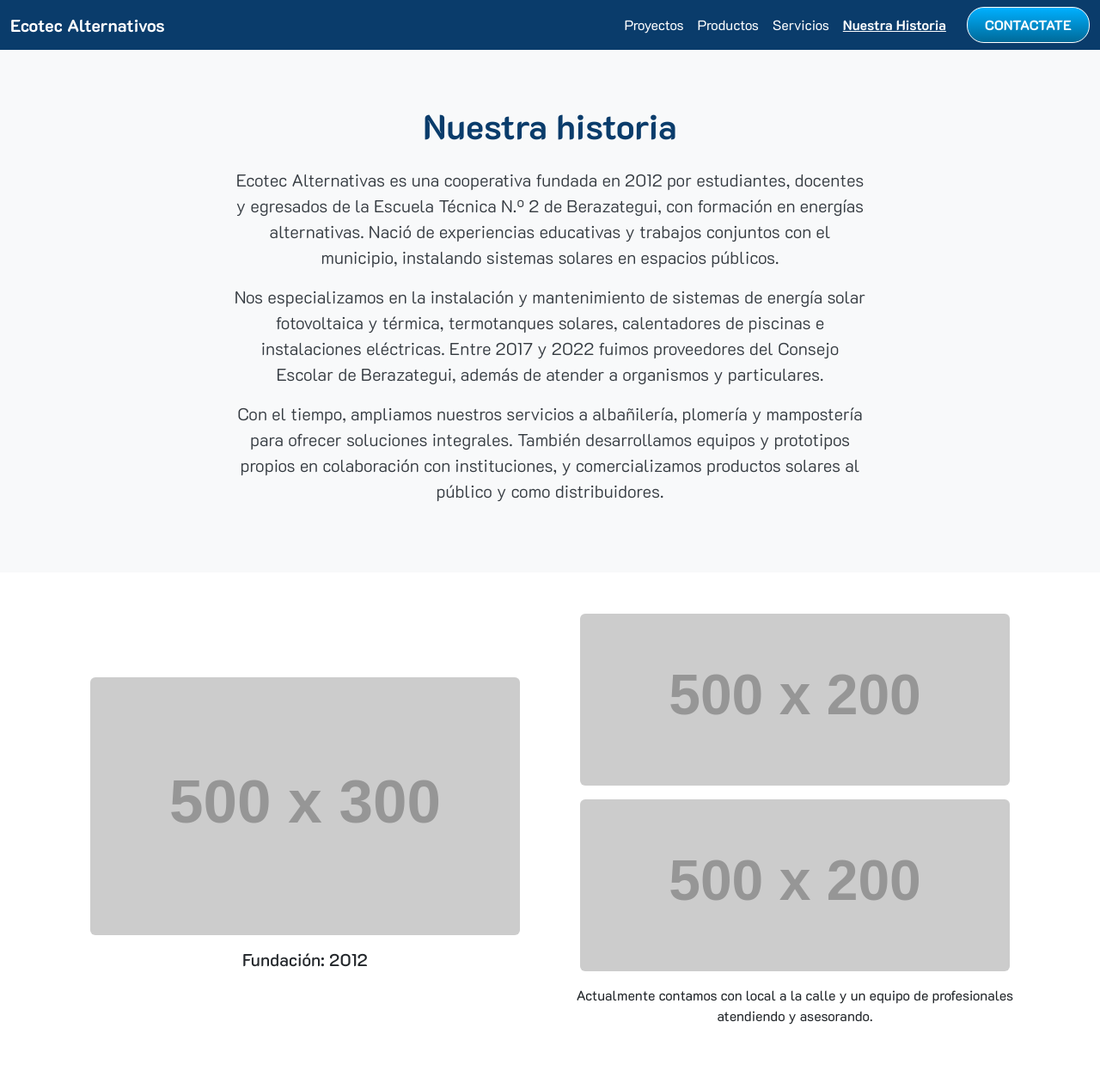
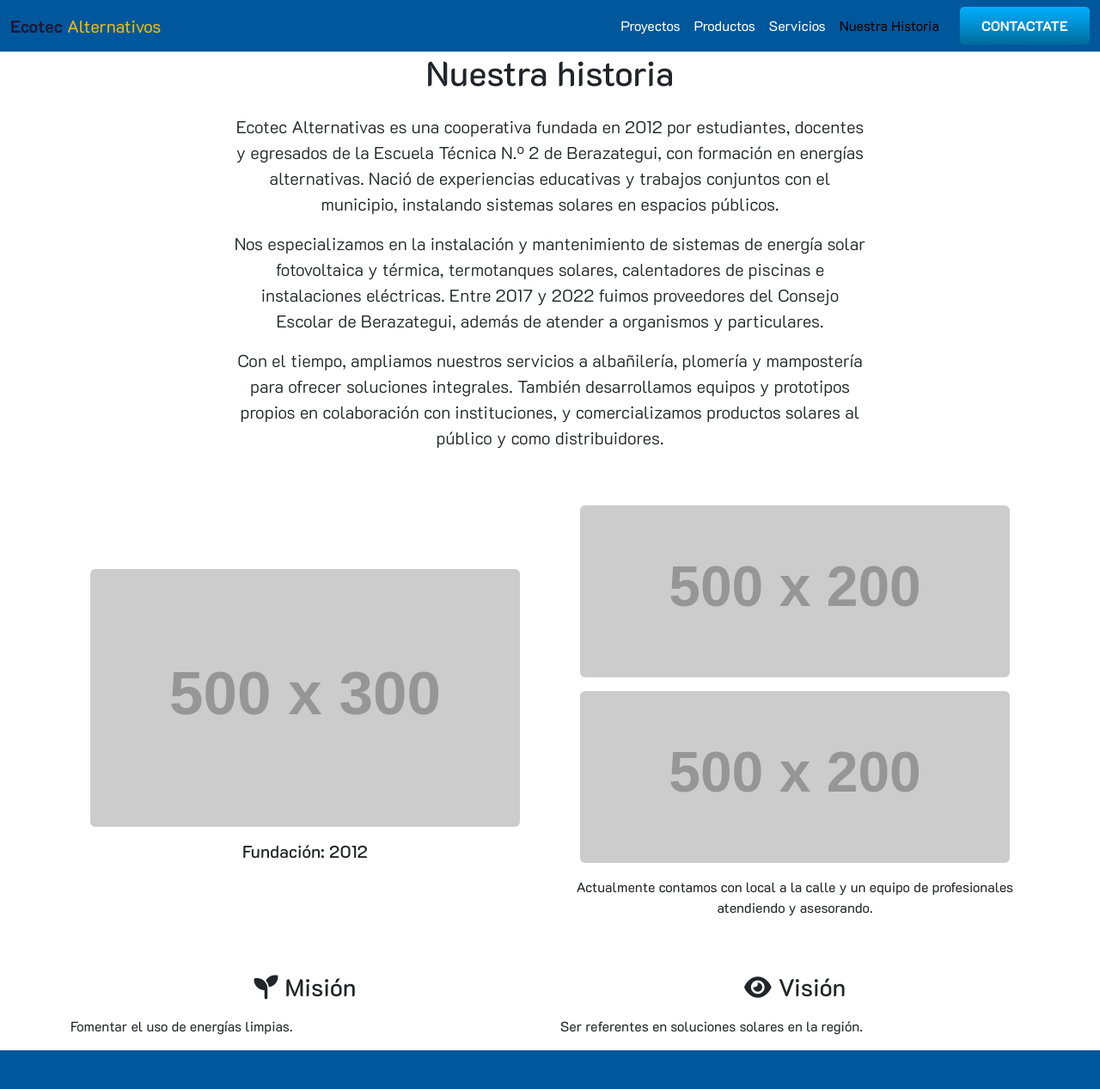
Before and after one commit to mrcospro1/ECOTEC, a website: page frontend/pages/servicios.html in a window 1280 px wide. Shown: the top 1267 px of the page at 86% size. Drawn offline with nearby package versions, Linux system fonts and the light colour scheme; files that its build step writes are made by us from their sources; placeholder pictures from the web are drawn by us; a small style sheet from the web is missing; a web font is replaced by a local one.

Commit message:
Update servicios.html

```diff
--- a/frontend/pages/servicios.html
+++ b/frontend/pages/servicios.html
@@ -8,88 +8,6 @@
     <link rel="stylesheet" href="frontend/index/css/style.css">
     <link rel="stylesheet" href="https://cdnjs.cloudflare.com/ajax/libs/font-awesome/6.5.2/css/all.min.css">
 
-    <style>
-        :root {
-            --ecotec-blue: #0A3C6B;
-            --ecotec-light-blue: #007bff;
-            --ecotec-bg-light: #f8f9fa;
-        }
-
-        .navbar {
-            background-color: var(--ecotec-blue) !important;
-        }
-
-        .navbar-brand .logo-ecotec,
-        .navbar-brand .logo-alternativos,
-        .nav-link,
-        .btn-contactate {
-            color: white !important;
-        }
-
-        .navbar-brand .logo-alternativos {
-            font-weight: bold;
-        }
-
-        .btn-contactate {
-            background-color: var(--ecotec-blue);
-            border: 1px solid white;
-            border-radius: 20px;
-            padding: 8px 20px;
-        }
-
-        .nav-link.active {
-            font-weight: bold;
-            text-decoration: underline;
-        }
-
-        .main-content {
-            padding: 4rem 0;
-            background-color: var(--ecotec-bg-light);
-            color: #343a40;
-        }
-
-        .main-content h1 {
-            color: var(--ecotec-blue);
-            font-weight: bold;
-            font-size: 2.5rem;
-        }
-
-        .mission-vision-section {
-            padding: 3rem 0;
-        }
-
-        .mission-vision-card {
-            border: none;
-            border-radius: 10px;
-            box-shadow: 0 4px 8px rgba(0,0,0,0.1);
-            text-align: center;
-            padding: 2rem;
-            min-height: 200px;
-            display: flex;
-            flex-direction: column;
-            justify-content: center;
-            align-items: center;
-        }
-
-        .mission-vision-card h3 {
-            color: var(--ecotec-blue);
-            font-weight: bold;
-            font-size: 1.5rem;
-        }
-
-        .footer {
-            background-color: var(--ecotec-blue) !important;
-        }
-
-        .footer a {
-            color: white;
-            text-decoration: none;
-        }
-
-        .footer a:hover {
-            color: #ccc;
-        }
-    </style>
 </head>
 <body>
 
@@ -205,4 +123,5 @@
 
 <script src="https://cdn.jsdelivr.net/npm/bootstrap@5.3.3/dist/js/bootstrap.bundle.min.js"></script>
 </body>
+
 </html>
```
